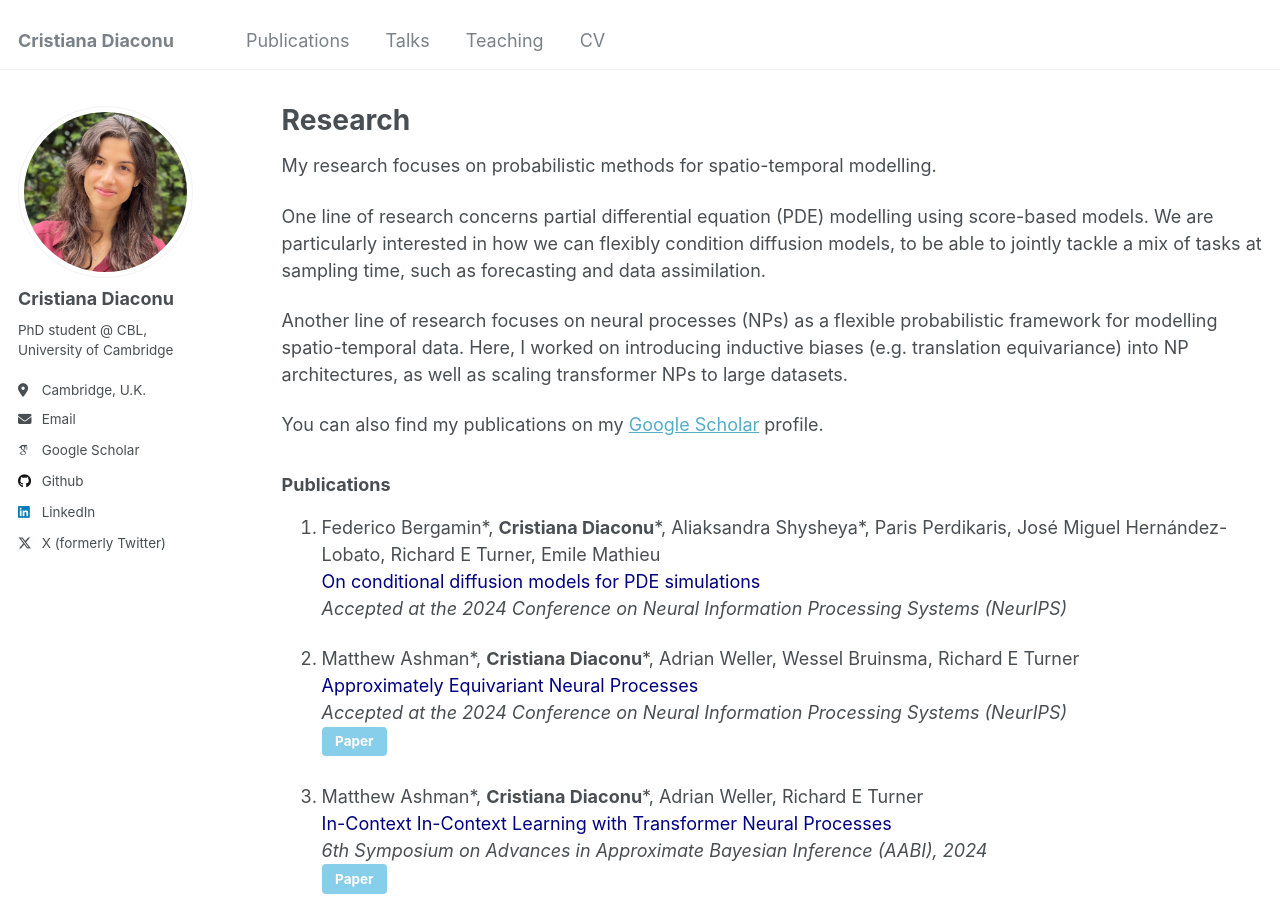
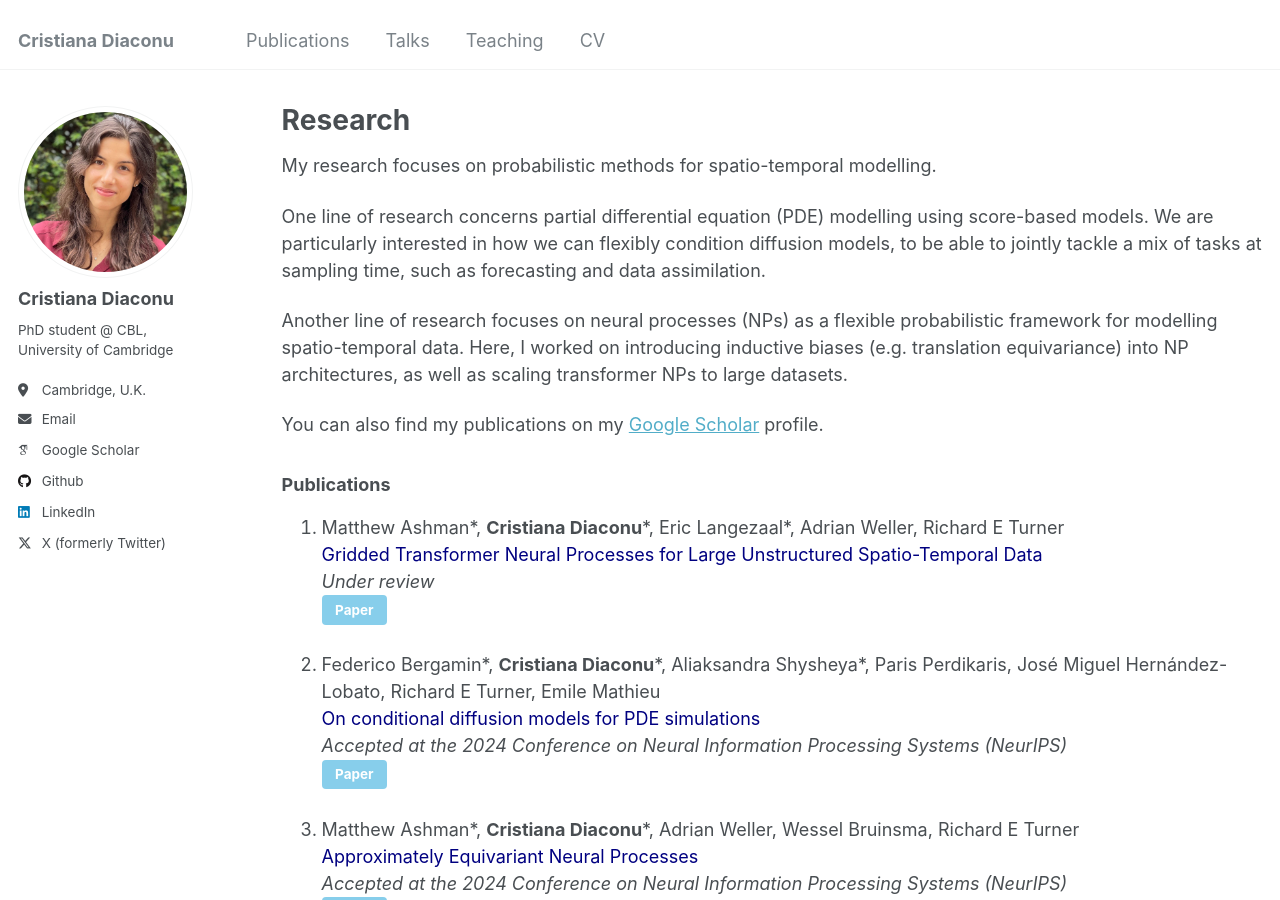
Before and after one commit to cddcam/cddcam.github.io, a Jekyll site: the page built from _pages/publications.md, in a window 1280 px wide and 900 px high. Built offline with Jekyll 4.4.1, drawn with Linux system fonts in a browser that asks for light colours; some web fonts are replaced.

Commit message:
Updated publications

```diff
--- a/_pages/publications.md
+++ b/_pages/publications.md
@@ -15,10 +15,15 @@ You can also find my publications on my [Google Scholar](https://scholar.google.
 
 ### Publications
 
+1. Matthew Ashman\*, **Cristiana Diaconu**\*, Eric Langezaal\*, Adrian Weller, Richard E Turner<br />
+<span style="color:navy">Gridded Transformer Neural Processes for Large Unstructured Spatio-Temporal Data</span>
+*Under review*
+[<button type="button" class="btn btn-info" style="background-color:skyblue">Paper</button>](https://openreview.net/forum?id=ePGheWbLPY)
+
 1. Federico Bergamin\*, **Cristiana Diaconu**\*, Aliaksandra Shysheya\*, Paris Perdikaris, José Miguel Hernández-Lobato, Richard E Turner, Emile Mathieu<br />
 <span style="color:navy">On conditional diffusion models for PDE simulations</span>
 *Accepted at the 2024 Conference on Neural Information Processing Systems (NeurIPS)*
-<!-- [<button type="button" class="btn btn-info" style="background-color:skyblue">Paper</button>](https://arxiv.org/pdf/2406.13488) -->
+[<button type="button" class="btn btn-info" style="background-color:skyblue">Paper</button>](https://neurips.cc/virtual/2024/poster/93694)
 
 1. Matthew Ashman\*, **Cristiana Diaconu**\*, Adrian Weller, Wessel Bruinsma, Richard E Turner<br />
 <span style="color:navy">Approximately Equivariant Neural Processes</span>
```
